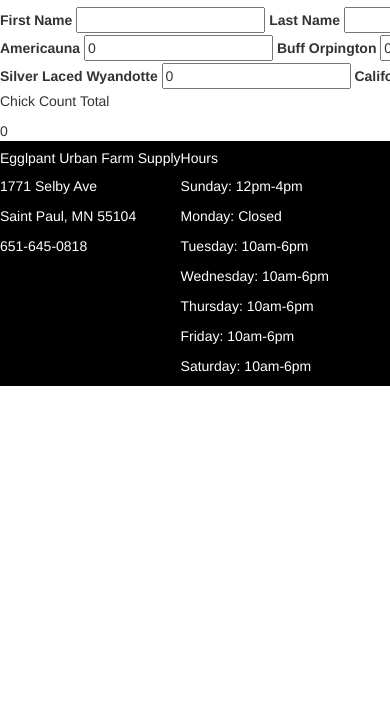
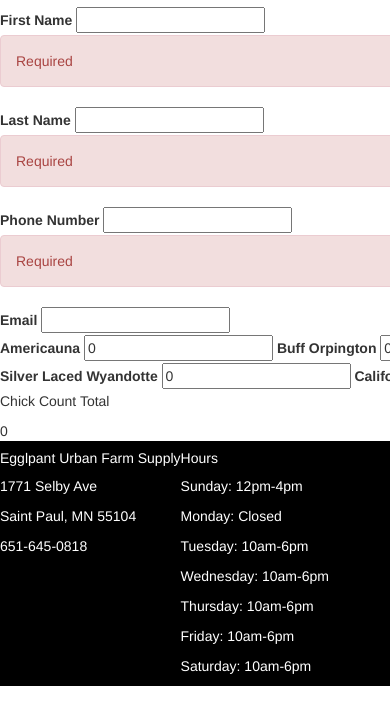
Before and after one commit to colinchmiller/chicken_inventory, a website: page client/views/index.html in a window 390 px wide. Shown: the part 116-840 px from the top of the page. Drawn offline with Linux system fonts and the light colour scheme; files that its build step writes are made by us from their sources; files whose address does not match are found by name.

Commit message:
Add form validation for name and phone number with requirement alert

```diff
--- a/client/views/index.html
+++ b/client/views/index.html
@@ -21,12 +21,21 @@
     <div class = "row">
       <label>First Name</label>
       <input ng-model="firstname" />
+      <div class="alert alert-danger" ng-if="firstname.length == null || firstname.length === 0">
+        Required
+      </div>
 
       <label>Last Name</label>
       <input ng-model="lastname" />
+      <div class="alert alert-danger" ng-if="lastname.length == null || lastname.length === 0">
+        Required
+      </div>
 
       <label>Phone Number</label>
       <input ng-model="phonenumber" />
+      <div class="alert alert-danger" ng-if="phonenumber.length == null || phonenumber.length === 0">
+        Required
+      </div>
 
       <label>Email</label>
       <input ng-model="email" />
--- a/server/public/assets/scripts/app.min.js
+++ b/server/public/assets/scripts/app.min.js
@@ -1,2 +1,2 @@
-/*! 2016-07-10 */
+/*! 2016-07-21 */
 var mainApp=angular.module("mainApp",["ngRoute"]);mainApp.controller("ChickenFormController",["$scope",function(a){a.americauna=0,a.bufforpington=0,a.barredrock=0,a.australorp=0,a.silverwyandotte=0,a.californiawhite=0,a.rhodeislandred=0,a.goldstar=0,a.chickensum=function(){return a.americauna+a.bufforpington+a.barredrock+a.australorp+a.silverwyandotte+a.californiawhite+a.rhodeislandred+a.goldstar}}]);
```
Also changed, not shown: server/public/assets/views/index.html (+9 -0 lines).
